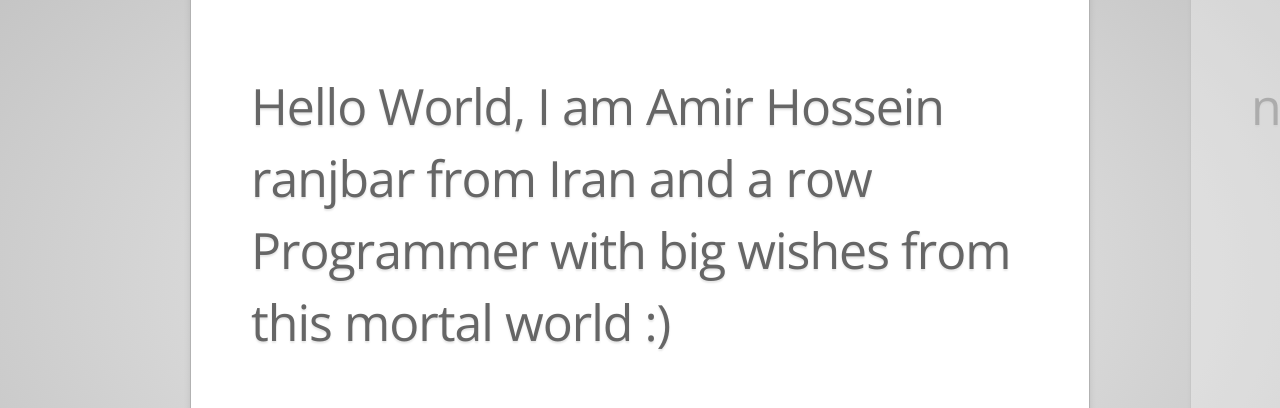
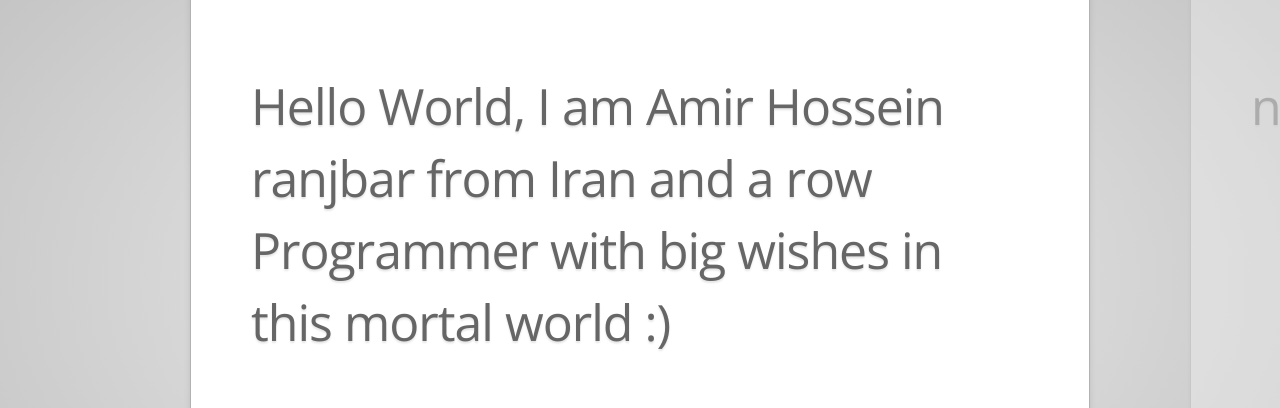
Before and after one commit to Amirh-ranjbar/Amirh-ranjbar.github.io, a website: page index.html in a window 1280 px wide. Shown: the part 121-529 px from the top of the page. Drawn offline with nearby package versions, Linux system fonts and the light colour scheme.

Commit message:
Update index.html

```diff
--- a/index.html
+++ b/index.html
@@ -28,7 +28,7 @@
 <div id="impress">
 
     <div id="introducing" class="step slide" data-x="-1000" data-y="-1500">
-        <q>Hello World, I am Amir Hossein ranjbar from Iran and a row Programmer with big wishes from this mortal world :)</q>
+        <q>Hello World, I am Amir Hossein ranjbar from Iran and a row Programmer with big wishes in this mortal world :)</q>
     </div>
 
     <div class="step slide" data-x="0" data-y="-1500">
```
